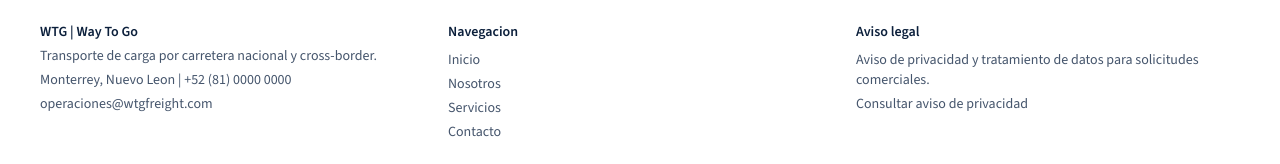
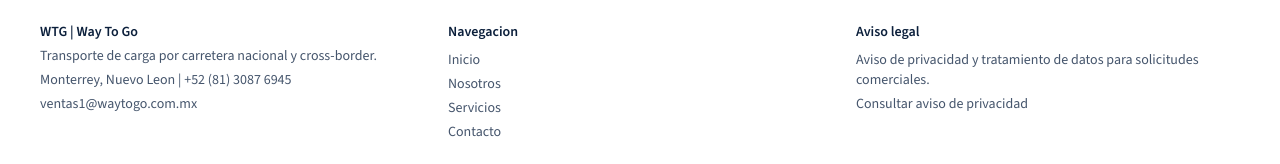
Before and after one commit to fernandotenchipe/WTG-web, a Next.js app: page / in a window 1280 px wide. Shown: the part 6079-6243 px from the top of the page. Built offline with nearby package versions, Linux system fonts and the light colour scheme.

Commit message:
cambios subheader

```diff
--- a/app/page.tsx
+++ b/app/page.tsx
@@ -528,8 +528,8 @@
           <div>
             <p className="font-semibold text-[var(--navy-900)]">WTG | Way To Go</p>
             <p className="mt-1">Transporte de carga por carretera nacional y cross-border.</p>
-            <p className="mt-1">Monterrey, Nuevo Leon | +52 (81) 0000 0000</p>
-            <p className="mt-1">operaciones@wtgfreight.com</p>
+            <p className="mt-1">Monterrey, Nuevo Leon | +52 (81) 3087 6945</p>
+            <p className="mt-1">ventas1@waytogo.com.mx</p>
           </div>
           <div>
             <p className="font-semibold text-[var(--navy-900)]">Navegacion</p>
```
